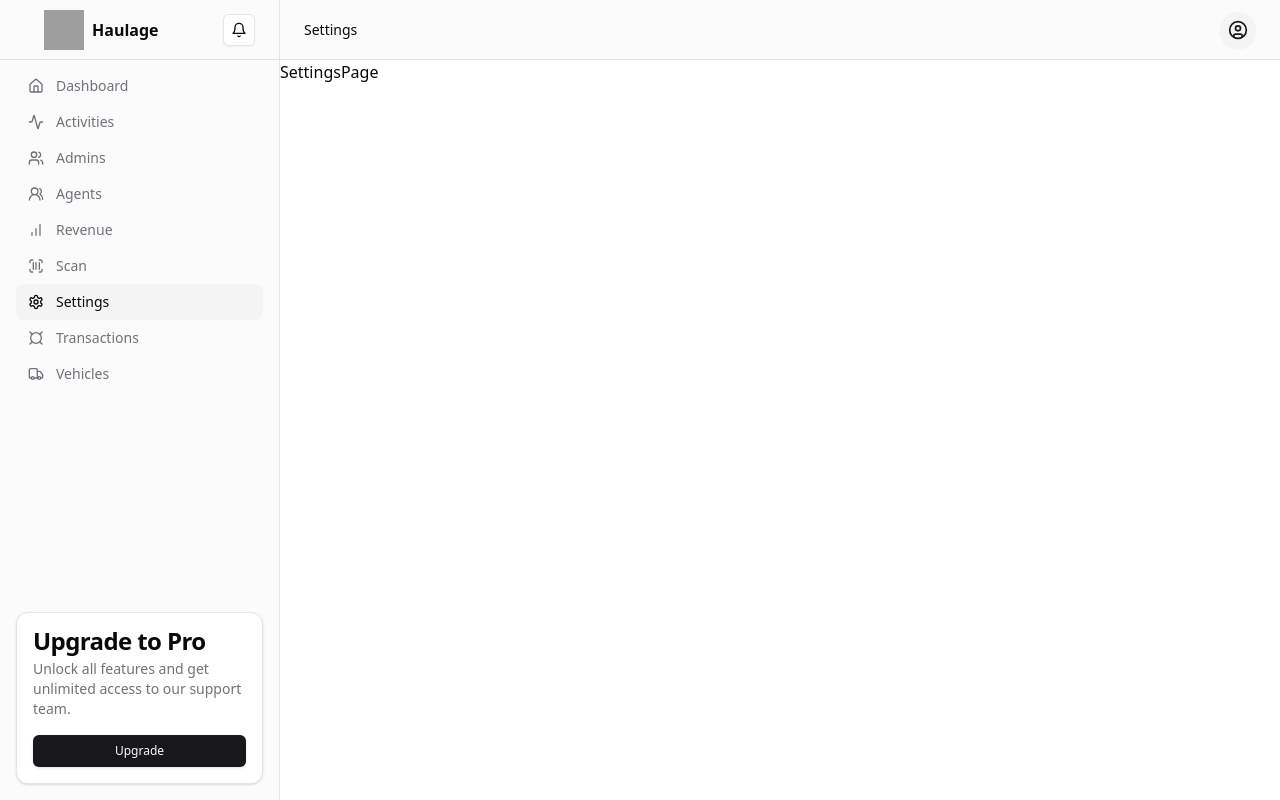
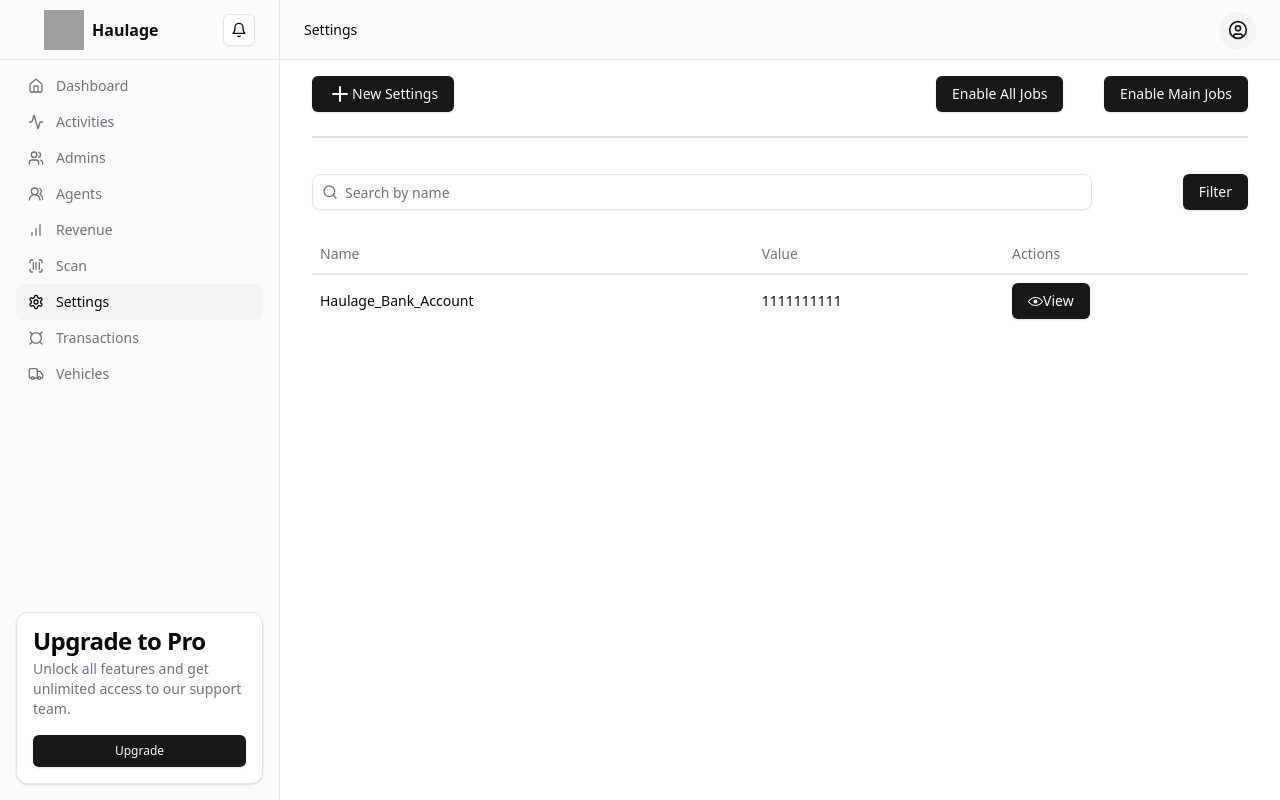
Before and after one commit to iisce/haulage, a Next.js app: page /settings in a window 1280 px wide. Built offline with nearby package versions, Linux system fonts and the light colour scheme; grey boxes are pictures that could not be loaded.

Commit message:
updating settings

```diff
--- a/app/(protected)/settings/page.tsx
+++ b/app/(protected)/settings/page.tsx
@@ -1,5 +1,10 @@
+import Settings from '@/components/settings/settings';
 import React from 'react';
 
 export default function SettingsPage() {
-	return <div>SettingsPage</div>;
+	return (
+		<div className="">
+			<Settings />
+		</div>
+	)
 }
--- a/components/agents/all-agents.tsx
+++ b/components/agents/all-agents.tsx
@@ -1,19 +1,19 @@
-import React from 'react'
-import { Table, TableBody, TableCaption, TableCell, TableHead, TableHeader, TableRow } from '../ui/table'
-import { Button } from '../ui/button'
-import Search from '../shared/search-component'
-import { AgentTable } from './agent-table'
+// import React from 'react'
+// import { Table, TableBody, TableCaption, TableCell, TableHead, TableHeader, TableRow } from '../ui/table'
+// import { Button } from '../ui/button'
+// import Search from '../shared/search-component'
+// import { AgentTable } from './agent-table'
 
-export const All_agents = () => {
-  return (
-    <>
-    <div className='px-[20px]'>
-        <div className="flex gap-12 pt-[20px] w-full ">
-            <Search />
-            <Button value={`Add Agent`}>Add Agent</Button>
-        </div>
-        <AgentTable />
-    </div>
-    </>
-  )
-}
+// export const All_agents = () => {
+//   return (
+//     <>
+//     <div className='px-[20px]'>
+//         <div className="flex gap-12 pt-[20px] w-full ">
+//             <Search />
+//             <Button value={`Add Agent`}>Add Agent</Button>
+//         </div>
+//         <AgentTable />
+//     </div>
+//     </>
+//   )
+// }
--- /dev/null
+++ b/components/settings/new-settings-form.tsx
@@ -0,0 +1,183 @@
+"use client";
+import { zodResolver } from "@hookform/resolvers/zod";
+import Link from "next/link";
+import { NextResponse } from "next/server";
+import React, { useState } from "react";
+import { useForm } from "react-hook-form";
+import { z } from "zod";
+import { Button } from "../../components/ui/button";
+import { Dialog, DialogContent } from "../../components/ui/dialog";
+import {
+  Form,
+  FormControl,
+  FormField,
+  FormItem,
+  FormLabel,
+  FormMessage,
+} from "../../components/ui/form";
+import { Input } from "../../components/ui/input";
+import { useToast } from "../../components/ui/use-toast";
+import { Eye, EyeOff } from "lucide-react";
+import { Textarea } from "../ui/textarea";
+
+const vehicleFormSchema = z
+  .object({
+    settings_value: z
+      .string({
+        required_error: "Enter settings value.",
+      }).max(20, "Invalid value number"),
+      settings_name: z
+      .string({
+        required_error: "Enter settings name.",
+      })
+      .min(5, {
+        message: "Enter full name",
+      }),
+      description: z.string({
+        required_error: "Enter valid description",
+      }).max(10, "Description is not enough")
+  })
+
+type vehicleFormValues = z.infer<typeof vehicleFormSchema>;
+
+const defaultValues: Partial<vehicleFormValues> = {
+  settings_value: "",
+  settings_name: "",
+  description: "",
+};
+
+export default function SettingsForm({
+  params,
+}: {
+  params: { id: string };
+}) {
+  const [hidePassword, setHidePassword] = useState(false);
+  const [chidePassword, setcHidePassword] = useState(false);
+  const [newVehicleId, setNewVehicleId] = React.useState<string>("");
+  const { toast } = useToast();
+  const [isLoading, setIsLoading] = React.useState<boolean>(false);
+  const [open, setOpen] = React.useState(false);
+  const form = useForm<vehicleFormValues>({
+    resolver: zodResolver(vehicleFormSchema),
+    defaultValues,
+    mode: "onChange",
+  });
+
+  const onSubmit = async (data: vehicleFormValues) => {
+    setIsLoading(true);
+    try {
+      const createVehicleResponse = await fetch("/api/create-vehicle", {
+        method: "POST",
+        body: JSON.stringify({
+          settings_value: data.settings_value,
+          settings_name: data.settings_name,
+          description: data.description,
+        }),
+      });
+      const result = await createVehicleResponse.json();
+      if (
+        createVehicleResponse.status > 199 &&
+        createVehicleResponse.status < 299
+      ) {
+        toast({
+          title: "Admin Created Successfully",
+        });
+        setIsLoading(false);
+        setOpen(true);
+        form.reset();
+        setNewVehicleId(result.data.vehicle_id);
+        return NextResponse.json(result);
+      } else {
+        setIsLoading(false);
+        toast({
+          title: "Admin NOT Created",
+        });
+        return NextResponse.json(result);
+      }
+    } catch (error) {
+      setIsLoading(false);
+    }
+  };
+
+  return (
+    <Form {...form}>
+      <form
+        onSubmit={form.handleSubmit(onSubmit)}
+        className="flex flex-col gap-4 "
+      >
+        <div className="flex flex-col gap-4">
+          <FormField
+            name="settings_name"
+            control={form.control}
+            render={({ field }) => (
+              <FormItem>
+                <FormLabel className="text-title1Bold pl-4">
+                  {`Settings Name`}
+                </FormLabel>
+
+                <FormControl>
+                  <Input
+                    className="relative text-body flex  items-center h-14 rounded-2xl"
+                    {...field}
+                    type="text"
+                    placeholder={`Enter settings name`}
+                  />
+                </FormControl>
+                <FormMessage />
+              </FormItem>
+            )}
+          />
+
+          <FormField
+            name="settings_value"
+            control={form.control}
+            render={({ field }) => (
+              <FormItem>
+                <FormLabel className="text-title1Bold pl-4">
+                  {`Value`}
+                </FormLabel>
+
+                <FormControl>
+                  <Input
+                    className="relative text-body flex  items-center h-14 rounded-2xl"
+                    {...field}
+                    type="text"
+                    placeholder={`Enter Settings Value`}
+                  />
+                </FormControl>
+                <FormMessage />
+              </FormItem>
+            )}
+          />
+                  <FormField
+          control={form.control}
+          name="description"
+          render={({ field }) => (
+            <FormItem>
+              <FormLabel className="text-title1Bold pl-4">Description</FormLabel>
+              <FormControl>
+                <Textarea
+                  placeholder="Tell us a little bit about yourself"
+                  className="resize-none"
+                  {...field}
+                />
+              </FormControl>
+              <FormMessage />
+            </FormItem>
+          )}
+        />
+        </div>
+        <div className="flex justify-center items-center gap-6 text-title1Bold">
+          <Button
+            variant="default"
+            size="lg"
+            type="submit"
+            className="p-4 py-2 rounded-normal w-28"
+          >
+            {"Add Settings"}
+          </Button>
+        </div>
+      </form>
+    </Form>
+  );
+}
--- /dev/null
+++ b/components/settings/settings-table.tsx
@@ -0,0 +1,38 @@
+import { EyeOpenIcon } from "@radix-ui/react-icons";
+import { Button } from "../ui/button";
+import { Dialog, DialogContent, DialogTrigger } from "../ui/dialog";
+import { Table, TableBody, TableCell, TableHead, TableHeader, TableRow } from "../ui/table";
+
+
+export default function SettingsTable() {
+    return (
+      <Table className=" border-none">
+  <TableHeader className=" border-b-2">
+    <TableRow className="border-none">
+      <TableHead className="border-none">Name</TableHead>
+      <TableHead className="border-none">Value</TableHead>
+      <TableHead className="border-none">Actions</TableHead>
+    </TableRow>
+  </TableHeader>
+  <TableBody>
+    <TableRow>
+      <TableCell className=" border-none">Haulage_Bank_Account</TableCell>
+      <TableCell className=" border-none">1111111111</TableCell>
+      <TableCell className="border-none">
+        <Dialog>
+          <DialogTrigger>
+            <Button>
+              <EyeOpenIcon />
+              View
+            </Button>
+          </DialogTrigger>
+          <DialogContent>
+            Something
+          </DialogContent>
+        </Dialog>
+      </TableCell>
+    </TableRow>
+  </TableBody>
+      </Table>
+    )
+  }
--- /dev/null
+++ b/components/settings/settings.tsx
@@ -0,0 +1,74 @@
+"use client";
+import { PlusIcon } from 'lucide-react'
+import React, { useState } from 'react'
+import { Button } from '../ui/button'
+import Search from '../shared/search-component'
+import { Dialog, DialogContent, DialogTrigger } from '../ui/dialog';
+import SettingsTable from './settings-table';
+import SettingsForm from './new-settings-form';
+
+
+
+export default function Settings() {
+    const [isDropdownOpen, setIsDropdownOpen] = useState(false);
+
+    const toggleDropdown = () => {
+        setIsDropdownOpen(!isDropdownOpen);
+    };
+  return (
+    <div className=" container py-4">
+        <div className="flex justify-between w-full border-b-2 pb-6">
+            <div className="">
+               <Dialog>
+                <DialogTrigger>
+                <Button className=''>
+                    <PlusIcon />
+                    New Settings
+                </Button>
+                </DialogTrigger>
+                <DialogContent>
+                    <SettingsForm params={{
+                              id: ''
+                          }}/>
+                </DialogContent>
+               </Dialog>
+            </div>
+            <div className="flex justify-between w-1/3">
+            <div className=" mr-5">
+                <Button>
+                    Enable All Jobs
+                </Button>
+            </div>
+            <div className="">
+                <Button>
+                    Enable Main Jobs
+                </Button>
+            </div>
+            </div>
+        </div>
+       <div className="flex justify-between w-full pt-9">
+       <div className=" w-10/12">
+            <Search />
+        </div>
+        <div className="flex justify-end w-1/6"
+         onClick={toggleDropdown}>
+            <Button>
+                Filter
+            </Button>
+            {isDropdownOpen && (
+               <div className="absolute p-10 ">
+                 <div className=" bg-slate-600 right-0 mt-2 w-40 rounded-lg shadow-lg py-2 flex flex-col absolute pt-4">
+                    <a href="#">Option 1</a>
+                    <a href="#">Option 2</a>
+                    <a href="#">Option 3</a>
+                </div>
+               </div>
+            )}
+        </div>
+       </div>
+       <div className=" py-6 relative">
+       <SettingsTable />
+       </div>
+    </div>
+  )
+}
```
